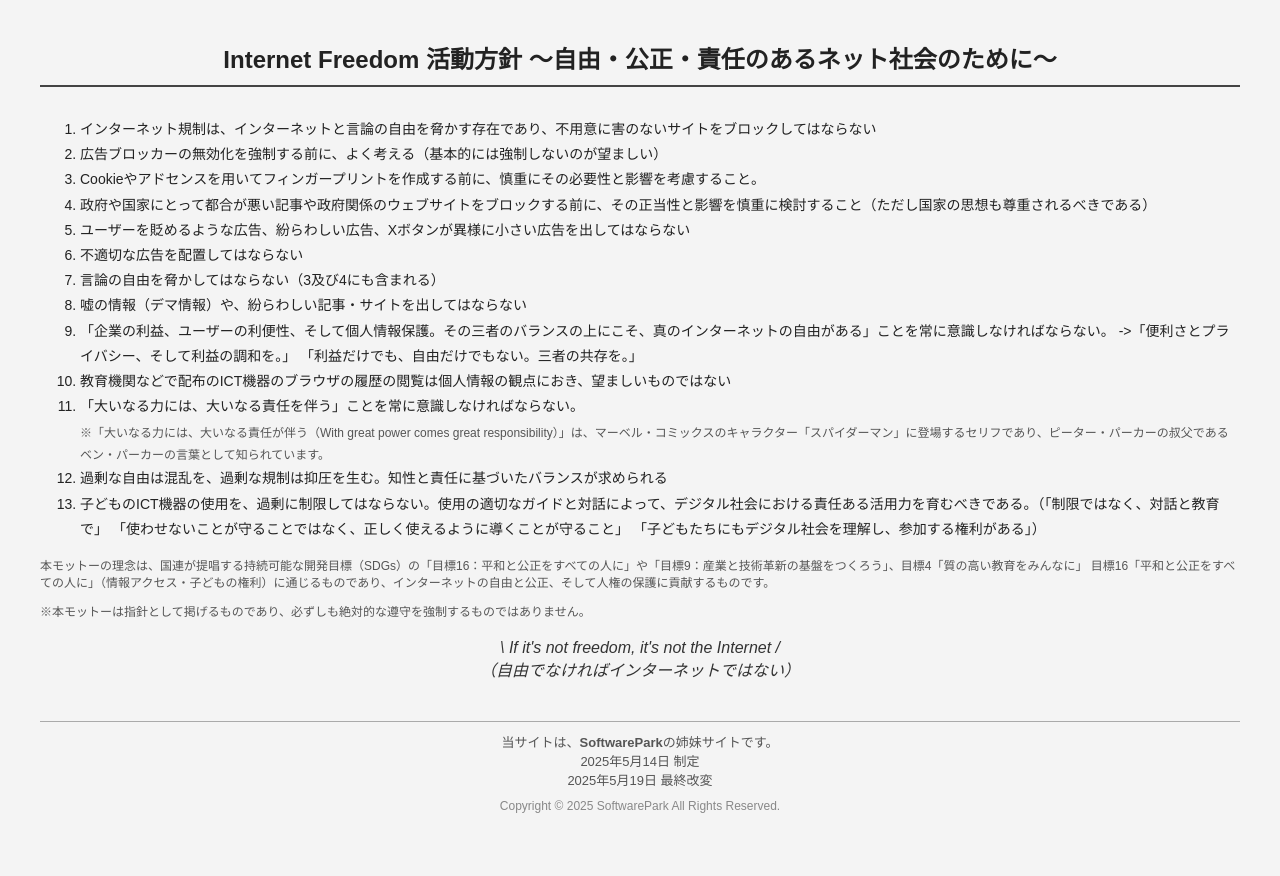
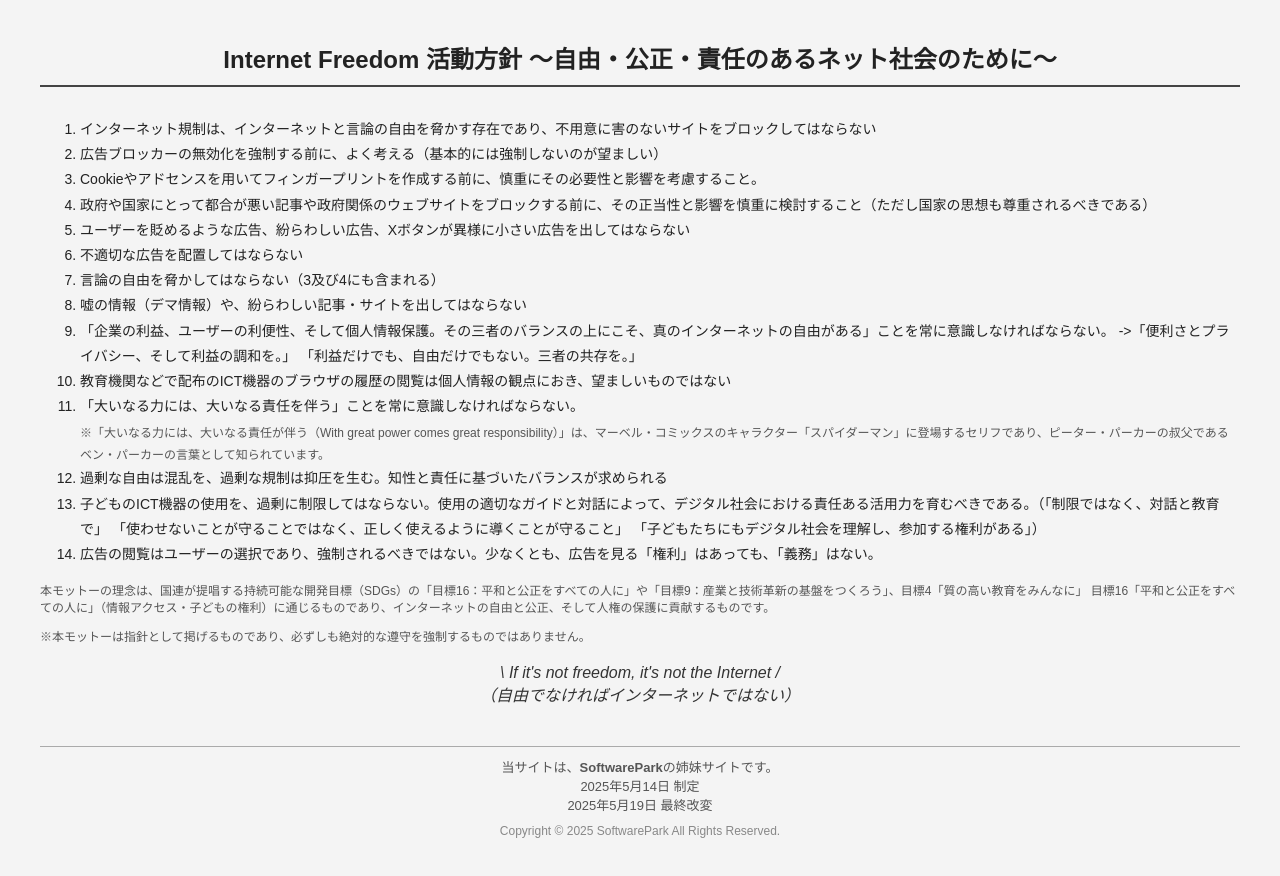
Before and after one commit to winr0r/Internet-Freedom, a plain HTML site: page 001.html in a window 1280 px wide. Before the commit the page ends 853 px from the top, so only its background shows below. Drawn offline with Linux system fonts and the light colour scheme.

Commit message:
Update 001.html

```diff
--- a/001.html
+++ b/001.html
@@ -70,6 +70,7 @@
 「使わせないことが守ることではなく、正しく使えるように導くことが守ること」
 
 「子どもたちにもデジタル社会を理解し、参加する権利がある」）</li>
+    <li> 広告の閲覧はユーザーの選択であり、強制されるべきではない。少なくとも、広告を見る「権利」はあっても、「義務」はない。</li>
 
   </ol>
   <p style="font-size: 12px; color: #555;">
```
